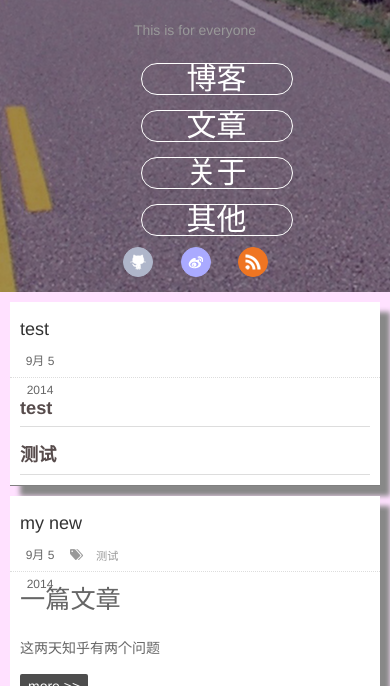
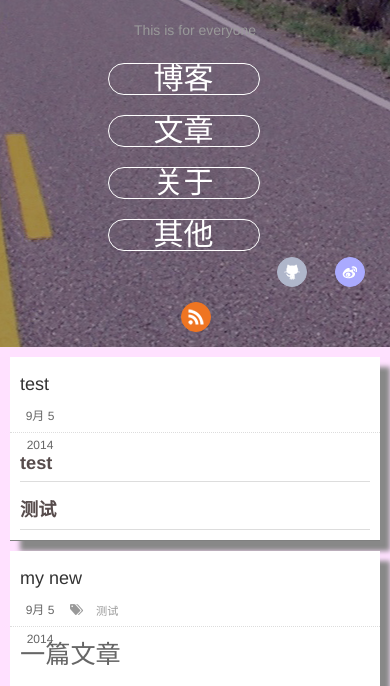
Before and after one commit to jas0ndyq/jas0ndyq.github.io, a plain HTML site: page index.html in a window 390 px wide. Shown: the part 158-844 px from the top of the page. Drawn offline with nearby package versions, Linux system fonts and the light colour scheme.

Commit message:
Site updated: 2014-09-07 12:04:29

```diff
--- a/css/style.css
+++ b/css/style.css
@@ -201,7 +201,8 @@ a {
 }
 #container #mobile-nav #header .header-menu {
   margin-top: 10px;
-  margin-right: 25%;
+  margin-left: 25%;
+  margin-bottom: 10px;
   text-align: center;
 }
 #container #mobile-nav #header .header-menu ul {
@@ -213,11 +214,11 @@ a {
   border-radius: 50px;
   width: 150px;
   margin-top: 10px;
-  margin-bottom: 5px;
+  margin-bottom: 10px;
   margin-left: 10px;
   text-align: center;
   font-size: 30px;
-  float: right;
+  float: left;
   color: #fff;
 }
 #container .left-col {
```
